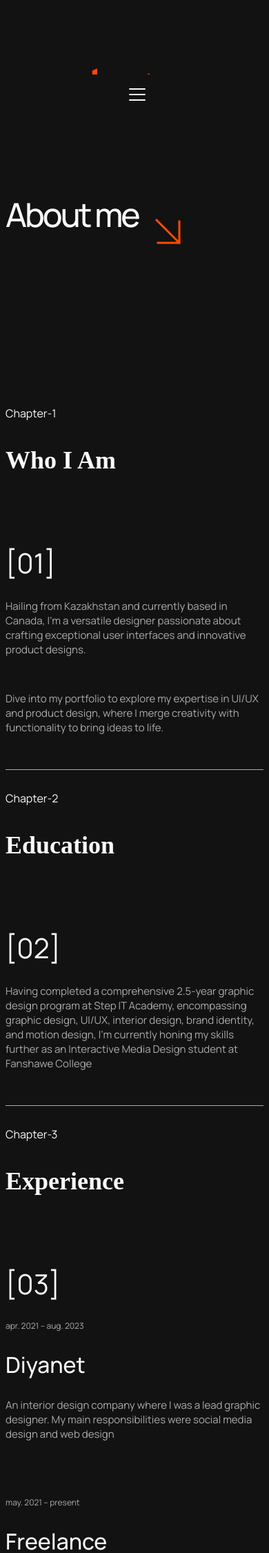
After one commit to alwry/yantizhanov_alisher_portfolio, a PHP site: page /about.html in a window 390 px wide. The commit adds this page. Shown: the top 2251 px of the page at 69% size. Run offline with PHP 8.4, Linux system fonts and the light colour scheme; style sheets or scripts are compiled from the project's sources; some libraries are stand-ins or nearby versions.

Commit message:
About page
Coded mobile version for about me page; Still static

```diff
--- /dev/null
+++ b/about.html
@@ -0,0 +1,144 @@
+<!DOCTYPE html>
+<html lang="en">
+    <head>
+        <meta charset="UTF-8">
+        <meta name="viewport" content="width=device-width, initial-scale=1.0">
+        <link rel="stylesheet" href="css/main.css">
+        <link rel="stylesheet" href="css/grid.css">
+        <link rel="preconnect" href="https://fonts.googleapis.com">
+        <link rel="preconnect" href="https://fonts.gstatic.com" crossorigin>
+        <link href="https://fonts.googleapis.com/css2?family=Manrope:wght@200..800&display=swap" rel="stylesheet">
+        <link rel="fonts" href="fonts/Wildcut.ttf">
+        <link rel="stylesheet" href="https://cdnjs.cloudflare.com/ajax/libs/font-awesome/4.7.0/css/font-awesome.min.css">
+        <title>Alisher Portfolio</title>
+    </head>
+    <body>
+        <header>
+            <div class="grid-con" id="header-mobile">
+                <div class="col-span-1">
+                    <object data="img/logo-portfolio-02.svg" type="image/svg+xml" id="header-logo"></object>
+                </div>
+                <div class="col-span-1 col-start-4 t-col-start-5 t-col-span-3 l-col-start-10 l-col-end-13" id="burger-div">
+                    <object data="img/list.svg" type="image/svg+xml" id="burger"></object>
+                    <nav class="main-nav">
+                        <ul class="main-nav-ul">
+                            <li>About</li>
+                            <li>Contact</li>
+                        </ul>
+                    </nav>
+                </div>
+            </div>
+        </header>
+        <main>
+            <section class="about">
+                <div class="grid-con">
+                    <h2 class="page-h2 col-span-3">
+                        About me
+                    </h2>
+                    <div class="col-span-1 heading-icon">
+                        <object data="img/arrow.svg" type="image/svg+xml"></object>
+                    </div>
+                </div>
+            </section>
+
+            <section class="chapter-one">
+                <div class="grid-con">
+                    <div class="col-span-full about-chapter">
+                        <p>
+                            Chapter-1
+                        </p>
+                        <h3 class="decorative-h">
+                            Who I Am
+                        </h3>
+                        <p class="decorative-p">
+                            [01]
+                        </p>
+                        <p class="main-p">
+                            Hailing from Kazakhstan and currently based in Canada, I'm a versatile designer passionate about crafting exceptional user interfaces and innovative product designs.
+                        </p>
+                        <p class="main-p">
+                            Dive into my portfolio to explore my expertise in UI/UX and product design, where I merge creativity with functionality to bring ideas to life.
+                        </p>
+                    </div>
+                    <div class="col-span-full about-chapter">
+                        <p>
+                            Chapter-2
+                        </p>
+                        <h3 class="decorative-h">
+                            Education
+                        </h3>
+                        <p class="decorative-p">
+                            [02]
+                        </p>
+                        <p class="main-p">
+                            Having completed a comprehensive 2.5-year graphic design program at Step IT Academy, encompassing graphic design, UI/UX, interior design, brand identity, and motion design, I'm currently honing my skills further as an Interactive Media Design student at Fanshawe College
+                        </p>
+                    </div>
+
+                    <div class="col-span-full about-chapter">
+
+                        <p>
+                            Chapter-3
+                        </p>
+                        <h3 class="decorative-h">
+                            Experience
+                        </h3>
+                        <p class="decorative-p">
+                            [03]
+                        </p>
+                        <div class="experience">
+                            <p class="descriptor">
+                                apr. 2021 – aug. 2023
+                            </p>
+                            <h3 class="chapter-h3">
+                                Diyanet
+                            </h3>
+                            <p class="main-p">An interior design company where I was a lead graphic designer. My main responsibilities were social media design and web design</p>
+                        </div>
+
+                        <div class="experience">
+                            <p class="descriptor">
+                                may. 2021 – present
+                            </p>
+                            <h3 class="chapter-h3">
+                                Freelance
+                            </h3>
+                            <p class="main-p">Freelance is a great way to practice and gain new skills, especially in design. It also taught me social skills that each designer needs as an oxygen</p>
+                        </div>
+
+                        <div class="experience">
+                            <p class="descriptor">
+                                jul. 2022 – aug. 2023
+                            </p>
+                            <h3 class="chapter-h3">
+                                CandyToys
+                            </h3>
+                            <p class="main-p">Kids toys retail company located in Almaty. Packaging design, social media design and digital marketing done by me helped e-commerce sector to grow by 80% </p>
+                        </div>
+                    </div>
+                </div>
+            </section>
+            <section class="grid-con" id="cta-con">
+                <h2 class="cta-heading col-span-full">
+                    Let's work together!
+                </h2>
+                <button class="cta-button col-span-full"><p>Click!</p><object data="img/arrow.svg" type="image/svg+xml" class="button-arrow"></object></button>
+            </section>
+        </main>
+        <footer>
+            <div class="grid-con" id="footer-div">
+
+                <ul class="col-span-1 col-start-1">
+                    <li><a href="about.html">About</a></li>
+                    <li><a href="about.html">Contact</a></li>
+                </ul>
+                <object data="img/logo-portfolio-02.svg" type="image/svg+xml" class="footer-log col-start-4 col-span-2 t-col-start-6 t-col-span-3 l-col-start-11 l-col-end-13"></object>
+                <p class="descriptor col-span-full">
+                    Alisher Yantizhanov 2024. All rights reserved
+                </p>
+            </div>
+        </footer>
+    </body>
+    <script src="https://cdnjs.cloudflare.com/ajax/libs/gsap/3.5.1/gsap.min.js"></script>
+    <script src="js/main.js"></script>
+</html>
--- a/css/main.css
+++ b/css/main.css
@@ -52,6 +52,34 @@ ul {
   text-align: center;
   margin-bottom: 150px;
   margin-top: 100px;
+}
+
+.page-h2 {
+  font-size: 48px;
+  font-weight: 500;
+  letter-spacing: -3px;
+}
+
+.decorative-h {
+  font-family: "Wildcut";
+  font-size: 36px;
+}
+
+.main-p {
+  font-size: 15px;
+  color: #ababab;
+}
+
+.decorative-p {
+  font-size: 40px;
+  margin-top: 100px;
+  margin-bottom: 25px;
+}
+
+.chapter-h3 {
+  font-size: 32px;
+  line-height: 1;
+  font-weight: 500;
 }
 
 @media screen and (min-width: 768px) {
@@ -182,6 +210,31 @@ footer {
   margin-bottom: 15px;
 }
 
+.heading-icon {
+  display: flex;
+  justify-content: center;
+  align-items: center;
+  transform: rotate(90deg);
+}
+
+.about {
+  margin-top: 125px;
+  margin-bottom: 55px;
+}
+
+.about-chapter {
+  border-bottom: 1px solid #ababab;
+  margin-top: 30px;
+}
+
+.about-chapter .main-p {
+  margin: 25px 0px 50px 0px;
+}
+
+.experience {
+  margin-bottom: 80px;
+}
+
 body {
   background-color: #121212;
 }
--- a/scss/base/_typography.scss
+++ b/scss/base/_typography.scss
@@ -56,6 +56,35 @@ ul {
     margin-top: 100px;
 }
 
+.page-h2 {
+    font-size: 48px;
+    font-weight: 500;
+    letter-spacing: -3px;
+}
+.decorative-h {
+    font-family: 'Wildcut';
+    font-size: 36px;
+}
+
+.main-p {
+    font-size: 15px;
+    color: a.$main-grey;
+}
+
+
+.decorative-p {
+    font-size: 40px;
+    margin-top: 100px;
+    margin-bottom: 25px;
+}
+
+.chapter-h3 {
+    font-size: 32px;
+    line-height: 1;
+    font-weight: 500;
+}
+
+
 @media screen and (min-width: 768px) {
     .hailing-text {
         font-size: 36px;
--- a/scss/pages/_about.scss
+++ b/scss/pages/_about.scss
@@ -0,0 +1,26 @@
+@use '../abstracts/' as a;
+
+.heading-icon {
+    display: flex;
+    justify-content: center;
+    align-items: center;
+    transform: rotate(90deg);
+}
+
+.about {
+    margin-top: 125px;
+    margin-bottom: 55px;
+}
+
+.about-chapter {
+    border-bottom: 1px solid a.$main-grey;
+    margin-top: 30px;
+}
+
+.about-chapter .main-p {
+    margin: 25px 0px 50px 0px;
+}
+
+.experience {
+    margin-bottom: 80px;
+}
```
Also changed, not shown: index.html (+5 -2 lines), 1 other file.
